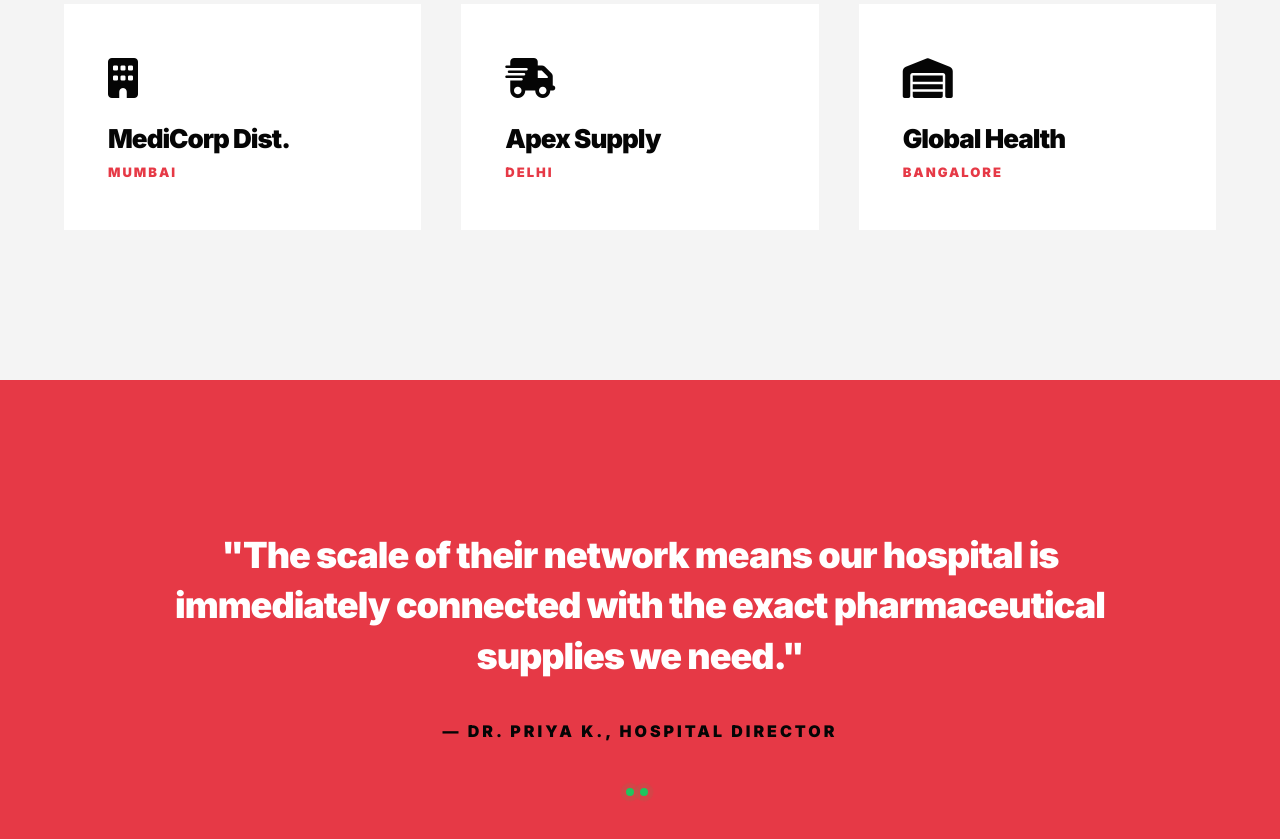
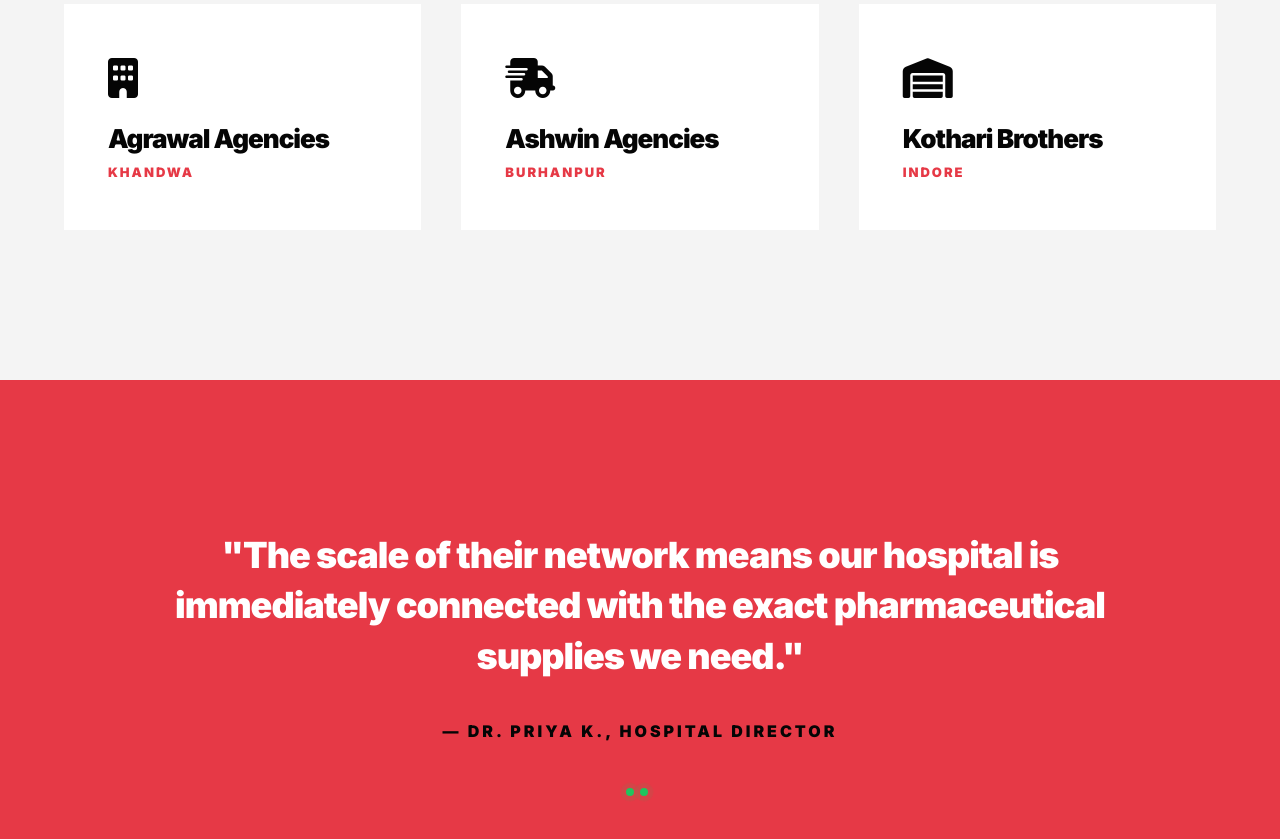
Before and after one commit to padmanshu-pare/Ansh-Healthcare, a React (Vite) app: page / in a window 1280 px wide. Shown: the part 6200-7039 px from the top of the page. Built offline with nearby package versions, Linux system fonts and the light colour scheme.

Commit message:
stockist add

```diff
--- a/src/pages/Home.jsx
+++ b/src/pages/Home.jsx
@@ -50,7 +50,7 @@ export default function Home({ openInquiry }) {
 
             <section id="home" className="hero">
                 <div className="hero-content reveal">
-                    <h1>Scale Meets<br/><span>Precision.</span></h1>
+                    <h1>Scale Meets<br /><span>Precision.</span></h1>
                     <p>From massive wholesale distribution to world-class personalized healthcare, Ansh Healthcare redefines the medical supply chain.</p>
                     <button className="btn-primary" onClick={openInquiry}>Become a Partner <i className="fa-solid fa-arrow-right"></i></button>
                 </div>
@@ -157,18 +157,18 @@ export default function Home({ openInquiry }) {
                 <div className="stockist-grid">
                     <div className="stockist-card reveal">
                         <div className="stockist-avatar"><i className="fa-solid fa-building"></i></div>
-                        <h4>MediCorp Dist.</h4>
-                        <p>Mumbai</p>
+                        <h4>Agrawal Agencies</h4>
+                        <p>Khandwa</p>
                     </div>
                     <div className="stockist-card reveal">
                         <div className="stockist-avatar"><i className="fa-solid fa-truck-fast"></i></div>
-                        <h4>Apex Supply</h4>
-                        <p>Delhi</p>
+                        <h4>Ashwin Agencies</h4>
+                        <p>Burhanpur</p>
                     </div>
                     <div className="stockist-card reveal">
                         <div className="stockist-avatar"><i className="fa-solid fa-warehouse"></i></div>
-                        <h4>Global Health</h4>
-                        <p>Bangalore</p>
+                        <h4>Kothari Brothers</h4>
+                        <p>Indore</p>
                     </div>
                 </div>
             </section>
```
